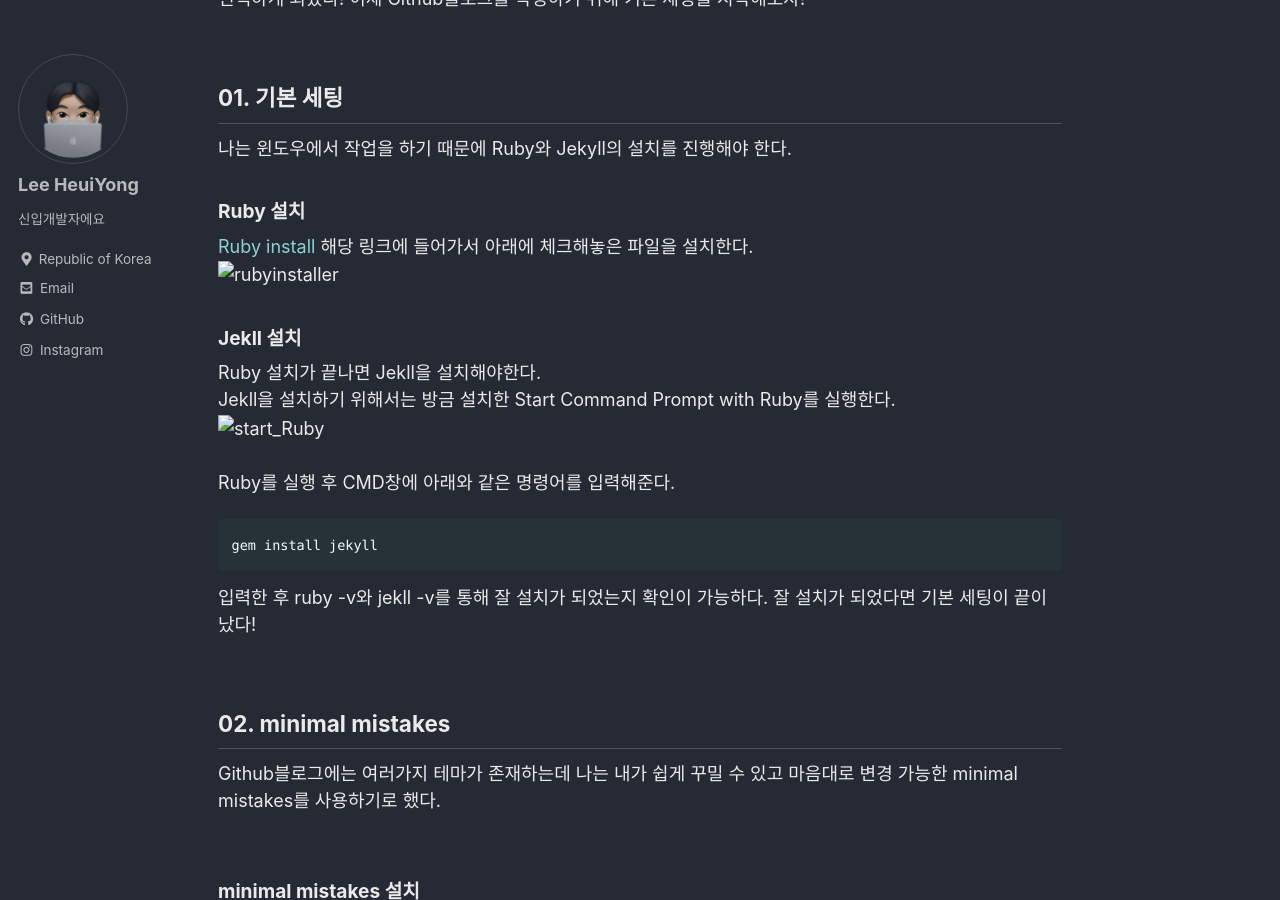
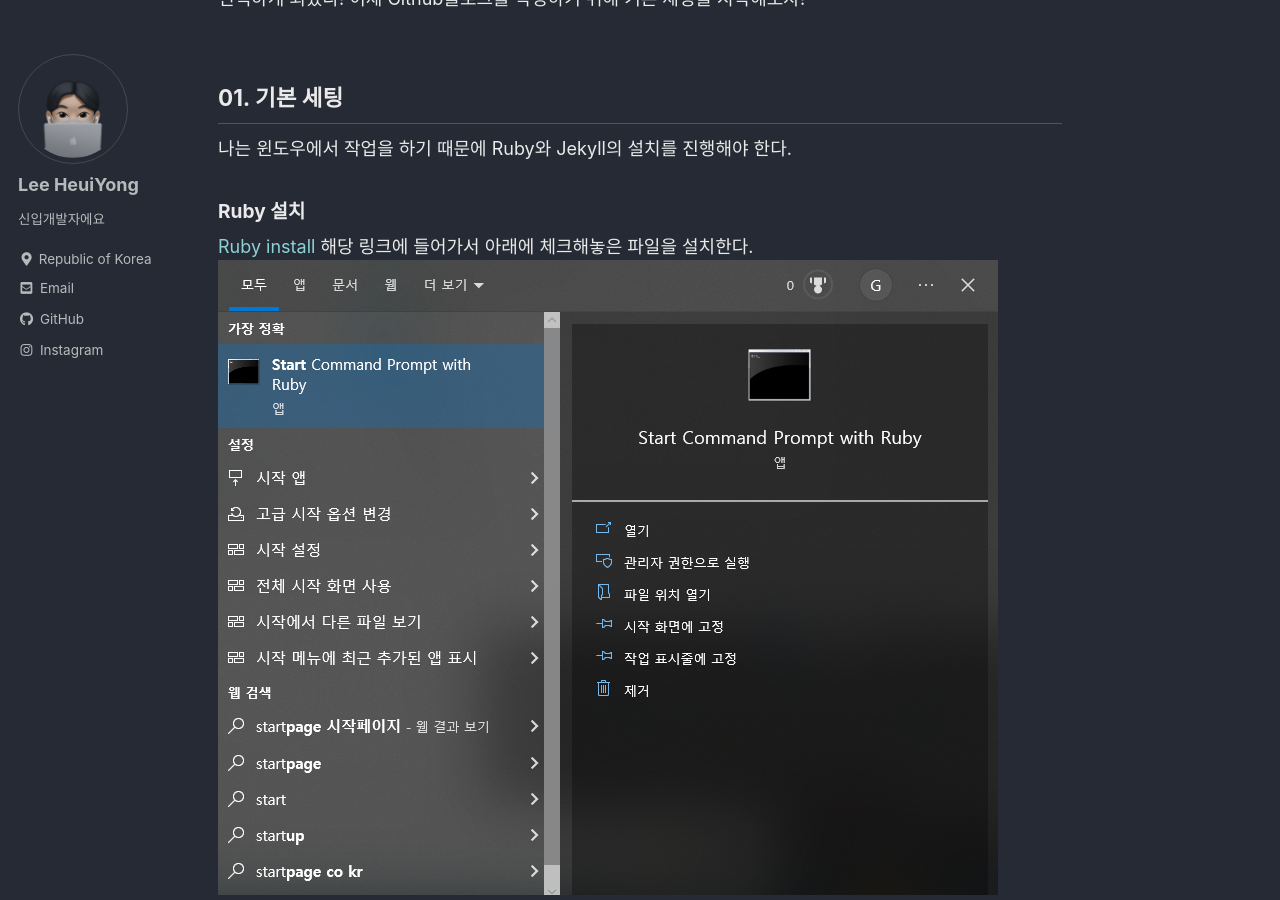
Before and after one commit to heui-yong/heui-yong.github.io, a Jekyll site: the page built from _posts/2022-12-28-post-github.io_create.md, in a window 1280 px wide and 900 px high, scrolled down 1042 px. Built offline with Jekyll 4.4.1, drawn with Linux system fonts in a browser that asks for light colours; cached includes are drawn as plain includes.

Commit message:
이미지 안나옴

````diff
--- a/_posts/2022-12-28-post-github.io_create.md
+++ b/_posts/2022-12-28-post-github.io_create.md
@@ -47,12 +47,12 @@ Github블로그를 선택하게 되었다! 이제 Github블로그를 작성하
 [Ruby install](https://rubyinstaller.org/downloads/)
 해당 링크에 들어가서 아래에 체크해놓은 파일을 설치한다.<br>
 <!-- <img src="assets/image/Jekll-minimal_mistakes/rubyinstaller.png" title="rubyinstaller"> -->
-![rubyinstaller](./assets/image/Jekll-minimal_mistakes/start_Ruby.png)
+![rubyinstaller](/assets/image/Jekll-minimal_mistakes/start_Ruby.png)
 
 <h4>Jekll 설치</h4>
 Ruby 설치가 끝나면 Jekll을 설치해야한다.<br>
 Jekll을 설치하기 위해서는 방금 설치한 Start Command Prompt with Ruby를 실행한다.<br>
-![start_Ruby](./assets/image/Jekll-minimal_mistakes/start_Ruby.png)<br><br>
+![start_Ruby](/assets/image/Jekll-minimal_mistakes/start_Ruby.png)<br><br>
 Ruby를 실행 후 CMD창에 아래와 같은 명령어를 입력해준다.
 
 ```
@@ -65,9 +65,9 @@ Github블로그에는 여러가지 테마가 존재하는데 나는 내가 쉽
 
 <h4>minimal mistakes 설치</h4>
 먼저 minimal mistakes를 사용하기 위해서는 [minimal mistakes github link](https://github.com/mmistakes/minimal-mistakes)에 들어간다.<br>
-![minimal_mistakes_github_link](./assets/image/Jekll-minimal_mistakes/minimal_mistakes_github_link.png)<br><br>
+![minimal_mistakes_github_link](/assets/image/Jekll-minimal_mistakes/minimal_mistakes_github_link.png)<br><br>
 위의 이미지에 체크한 부분을 눌려 테마를 다운로드한다. 테마를 다운로드한 후 압축을 풀면 아래와 같은 파일들을 확인할 수 있다.<br>
-![minimal_mistakes_file](./assets/image/Jekll-minimal_mistakes/minimal_mistakes_file.png)<br><br>
+![minimal_mistakes_file](/assets/image/Jekll-minimal_mistakes/minimal_mistakes_file.png)<br><br>
 아래의 파일 목록은 필요 없으므로 삭제해 주도록 하자.
 - .github
 - test
@@ -81,13 +81,13 @@ Github블로그에는 여러가지 테마가 존재하는데 나는 내가 쉽
 
 삭제를 진행한 후 docs 내부의 _pages폴더를 최상위로 이동준다. 이동 시켜주고 나면 아래와 같은 구조를 가지게 된다.<br>
 
-![minimal_mistakes_file_end](./assets/image/Jekll-minimal_mistakes/minimal_mistakes_file_end.png)<br><br>
+![minimal_mistakes_file_end](/assets/image/Jekll-minimal_mistakes/minimal_mistakes_file_end.png)<br><br>
 
 이제 minimal mistakes테마를 설치 하는 과정이 끝났다. 이제 블로그를 사용하기 위한 베이스 작업은 끝났다! 이제 github블로그를 만들기 위해 Github에 Repository를 만들어 보자.<br><br>
 
 <h2>03. Github Repository</h2>
 이 부분은 간단하게 지금까지 Repo를 만들던 형식 그대로 Repo의 이름만 <mark>자신의githubid</mark>.github.io 로 만들면 끝이다. 아래를 참고해서 만들어보자.
-![github_create_repo](./assets/image/Jekll-minimal_mistakes/github_create_repo.png)<br><br>
+![github_create_repo](/assets/image/Jekll-minimal_mistakes/github_create_repo.png)<br><br>
 나는 이미 Repo를 생성했기 때문에 오류가 나지만 처음 생성하면 오류가 나지 않는다.<br>
 Repo를 생성했으면 위에 설치한 minimal mistakes 테마를 push 하면 된다.<br><br>
 
@@ -95,7 +95,7 @@ Repo를 생성했으면 위에 설치한 minimal mistakes 테마를 push 하면
 이제 마지막이지만 내가 하면서 헤맸던 부분이다. <br>
 포스팅을 할 때 Github에 바로 push 한 뒤 github.io 링크로 확인하는 방법도 있지만 push된 이후 적용이 되기까지 약간의 시간이 필요하고 내가 원하는 방향으로 나오지 않았을 때 수정을 하면서 계속해서 commit을 진행해야 할 수 있기 때문에 로컬 서버로 먼저 확인 후 Github에 push 하는 것이 좋다.<br><br>
 
-![localseverfile](./assets/image/Jekll-minimal_mistakes/localseverfile.png)<br><br>
+![localseverfile](/assets/image/Jekll-minimal_mistakes/localseverfile.png)<br><br>
 위가 현재 나의 repo폴더이다. 해당 위치에서 CMD창을 켜서 아래의 명령어를 입력해준다.<br>
 ```
 gem install bundler
@@ -103,16 +103,16 @@ bundle exec jekyll serve
 ```
 명령어를 입력해주면 jekyll-cache 과 Gemfile.lock 파일이 생성된다.<br>
 아래와 같이 나온다면 서버가 정상적으로 열린 것이다!<br>
-![cmdend](./assets/image/Jekll-minimal_mistakes/cmdend.png)<br>
+![cmdend](/assets/image/Jekll-minimal_mistakes/cmdend.png)<br>
 
 
 만약 아래와 같은 오류가 발생한다면<br>
-![cmderror](./assets/image/Jekll-minimal_mistakes/cmderror.png)<br>
+![cmderror](/assets/image/Jekll-minimal_mistakes/cmderror.png)<br>
 
 최상위 폴더에 있는 _pages 폴더에 파일들을 전부 삭제 후 다시 명령어를 입력하면 정상적으로 동작할 것이다.<br><br>
 
 서버가 정상적으로 열렸다면, [http://localhost:4000/](http://localhost:4000/)으로 바로 확인이 가능하다!
-![end](./assets/image/Jekll-minimal_mistakes/end.png)
+![end](/assets/image/Jekll-minimal_mistakes/end.png)
 
 나는 블로그를 이미 만든 후 포스팅을 했기때문에 나와는 다르게 나올것이다.<br><br>
 
````
